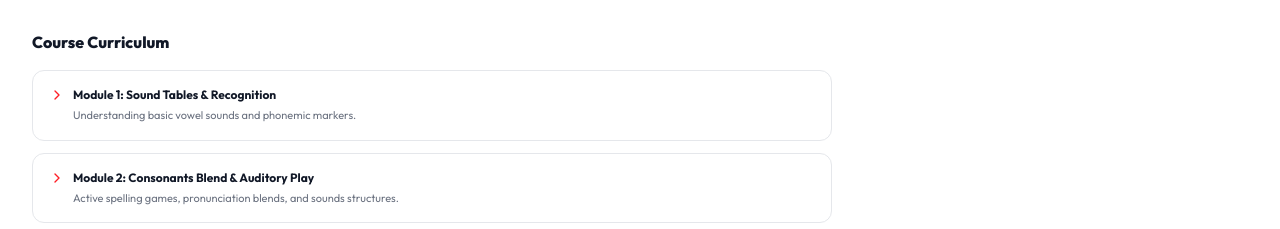
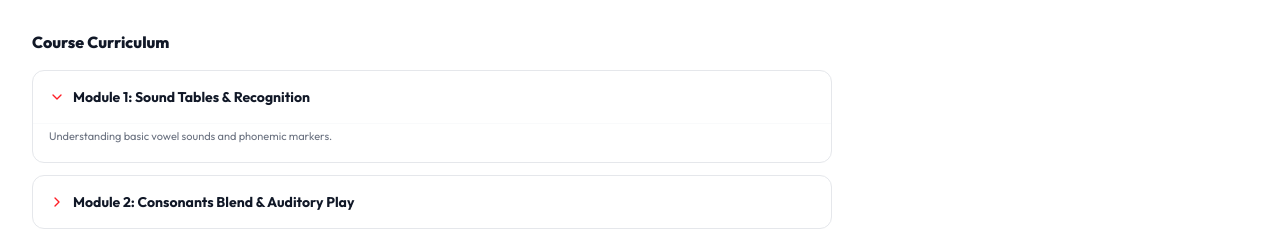
Before and after one commit to salahuddingfx/StepUp-Client, a React (Vite) app: page /programs/c1 in a window 1280 px wide. Shown: the part 583-812 px from the top of the page. Built offline with nearby package versions, Linux system fonts and the light colour scheme; no server answers.

Commit message:
refactor: turn course details curriculum list into interactive accordions

```diff
--- a/src/pages/CourseDetails.jsx
+++ b/src/pages/CourseDetails.jsx
@@ -12,6 +12,7 @@ const CourseDetails = () => {
   const { isAuthenticated } = useSelector((state) => state.auth);
   const [course, setCourse] = useState(null);
   const [loading, setLoading] = useState(true);
+  const [activeModule, setActiveModule] = useState(0);
 
   // High Quality Mock courses database fallback
   const mockCourses = [
@@ -255,15 +256,27 @@ const CourseDetails = () => {
           <div className="space-y-4">
             <h2 className="text-sm sm:text-base font-extrabold">Course Curriculum</h2>
             <div className="space-y-3">
-              {course.curriculum?.map((cur, idx) => (
-                <div key={idx} className="p-4 border border-gray-150 dark:border-gray-800 rounded-xl bg-white dark:bg-brand-darkGray/40">
-                  <h4 className="text-xs font-bold flex items-center gap-2">
-                    <ChevronRight className="h-4 w-4 text-brand-red" />
-                    <span>{cur.title}</span>
-                  </h4>
-                  <p className="text-[11px] text-gray-500 pl-6 mt-1">{cur.desc}</p>
-                </div>
-              ))}
+              {course.curriculum?.map((cur, idx) => {
+                const isOpen = activeModule === idx;
+                return (
+                  <div key={idx} className="border border-gray-150 dark:border-gray-800 rounded-xl overflow-hidden bg-white dark:bg-brand-darkGray/40 transition-all duration-300">
+                    <button
+                      onClick={() => setActiveModule(isOpen ? null : idx)}
+                      className="w-full flex items-center justify-between p-4 text-left font-bold text-xs sm:text-sm text-brand-black dark:text-white"
+                    >
+                      <span className="flex items-center gap-2">
+                        <ChevronRight className={`h-4 w-4 text-brand-red transition-transform ${isOpen ? 'rotate-90' : ''}`} />
+                        {cur.title}
+                      </span>
+                    </button>
+                    {isOpen && (
+                      <div className="px-4 pb-4 pt-1 text-[11px] text-gray-500 leading-relaxed border-t border-gray-50 dark:border-gray-800/40">
+                        {cur.desc}
+                      </div>
+                    )}
+                  </div>
+                );
+              })}
             </div>
           </div>
         </div>
```
